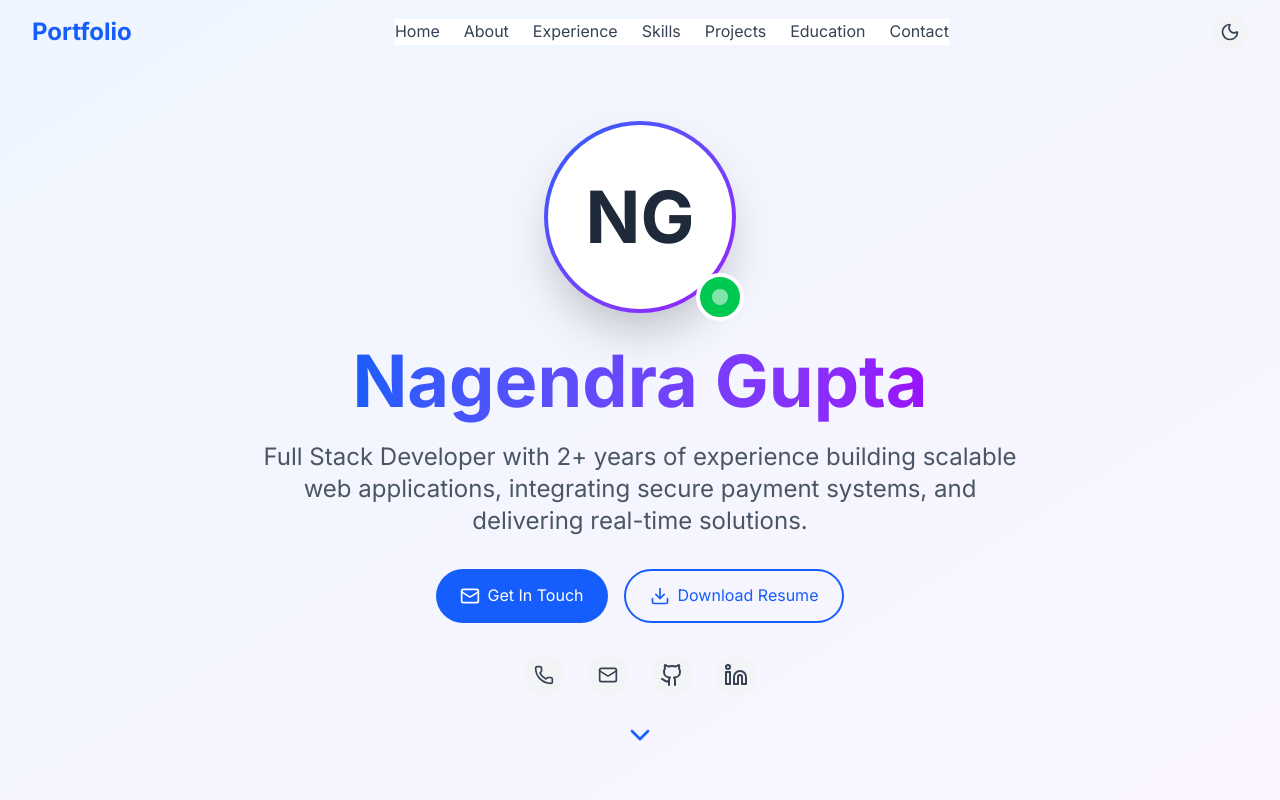
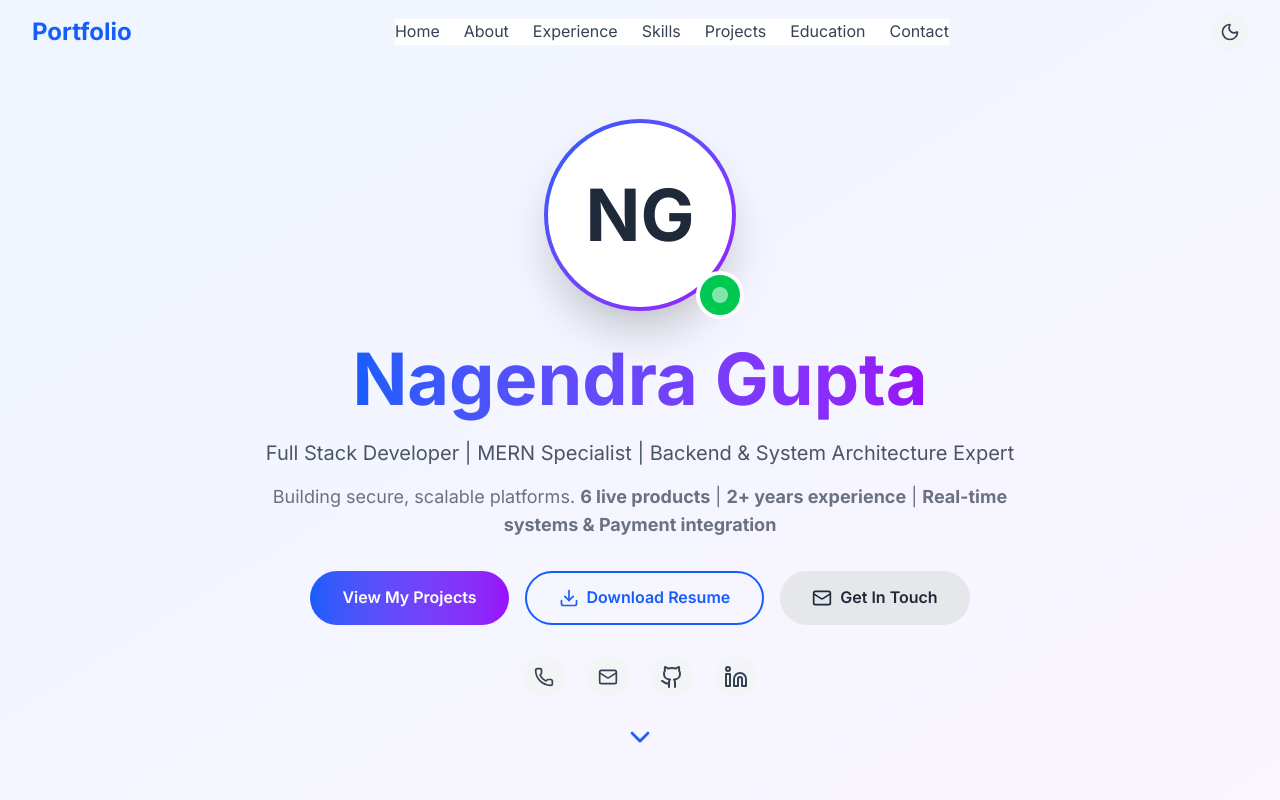
Before and after one commit to Nagendra1311/Portfolio, a React (Vite) app: page / in a window 1280 px wide. Shown: the top 800 px of the page. Built offline with nearby package versions, Linux system fonts and the light colour scheme.

Commit message:
minor changes

```diff
--- a/src/components/Hero.jsx
+++ b/src/components/Hero.jsx
@@ -27,58 +27,66 @@ const Hero = ({ isDarkMode }) => {
       }`}
     >
       <motion.div
-        className="max-w-6xl mx-auto px-4 text-center"
+        className="max-w-6xl px-4 mx-auto text-center"
         variants={container}
         initial="hidden"
         whileInView="show"
         viewport={{ once: true }}
       >
         {/* Profile Photo */}
-        <motion.div variants={item} className="mb-8 flex justify-center">
+        <motion.div variants={item} className="flex justify-center mb-8">
           <div className="relative">
-            <div className="w-40 h-40 md:w-48 md:h-48 rounded-full bg-gradient-to-br from-blue-600 to-purple-600 p-1 shadow-2xl">
+            <div className="w-40 h-40 p-1 rounded-full shadow-2xl md:w-48 md:h-48 bg-gradient-to-br from-blue-600 to-purple-600">
               <div className={`w-full h-full rounded-full flex items-center justify-center text-6xl md:text-7xl font-bold transition-colors ${isDarkMode ? "bg-gray-800 text-white" : "bg-white text-gray-800"}`}>
                 NG
               </div>
             </div>
             {/* Status Badge */}
-            <div className="absolute -bottom-2 -right-2 w-12 h-12 bg-green-500 rounded-full border-4 border-white dark:border-gray-800 flex items-center justify-center">
+            <div className="absolute flex items-center justify-center w-12 h-12 bg-green-500 border-4 border-white rounded-full -bottom-2 -right-2 dark:border-gray-800">
               <div className="w-4 h-4 bg-white rounded-full animate-pulse"></div>
             </div>
           </div>
         </motion.div>
 
         {/* Heading */}
-        <motion.h1 variants={item} className="text-5xl md:text-7xl font-bold mb-6">
-          <span className="bg-gradient-to-r from-blue-600 to-purple-600 bg-clip-text text-transparent">
+        <motion.h1 variants={item} className="mb-6 text-5xl font-bold md:text-7xl">
+          <span className="text-transparent bg-gradient-to-r from-blue-600 to-purple-600 bg-clip-text">
             Nagendra Gupta
           </span>
         </motion.h1>
 
-        {/* Subtext */}
-        <motion.p variants={item} className={`text-xl md:text-2xl mb-8 max-w-3xl mx-auto ${isDarkMode ? "text-gray-300" : "text-gray-600"}`}>
-          Full Stack Developer with 2+ years of experience building scalable web
-          applications, integrating secure payment systems, and delivering
-          real-time solutions.
+        {/* Subtext - Value Proposition */}
+        <motion.p variants={item} className={`text-lg md:text-xl mb-4 max-w-3xl mx-auto ${isDarkMode ? "text-gray-300" : "text-gray-600"}`}>
+          Full Stack Developer | MERN Specialist | Backend & System Architecture Expert
+        </motion.p>
+
+        {/* Impact Metric */}
+        <motion.p variants={item} className={`text-base md:text-lg mb-8 max-w-3xl mx-auto ${isDarkMode ? "text-gray-400" : "text-gray-500"}`}>
+          Building secure, scalable platforms. <strong>6 live products</strong> | <strong>2+ years experience</strong> | <strong>Real-time systems & Payment integration</strong>
         </motion.p>
 
         {/* Buttons */}
         <motion.div variants={item} className="flex flex-wrap justify-center gap-4 mb-8">
           <a
+            href="#projects"
+            className="flex items-center gap-2 px-8 py-3 font-semibold text-white transition-all rounded-full bg-gradient-to-r from-blue-600 to-purple-600 hover:shadow-lg hover:shadow-blue-500/50"
+          >
+            View My Projects
+          </a>
+          <a
+            href="https://nagendra1311.netlify.app/Nagendra_Gupta.pdf"
+            download
+            className="flex items-center gap-2 px-8 py-3 font-semibold text-blue-600 transition-colors border-2 border-blue-600 rounded-full hover:bg-blue-600 hover:text-white"
+          >
+            <Download size={20} />
+            Download Resume
+          </a>
+          <a
             href="mailto:nagendragupta3248@gmail.com"
-            className="flex items-center gap-2 bg-blue-600 text-white px-6 py-3 rounded-full hover:bg-blue-700 transition-colors"
+            className={`flex items-center gap-2 px-8 py-3 rounded-full transition-colors font-semibold ${isDarkMode ? "bg-gray-700 text-white hover:bg-gray-600" : "bg-gray-200 text-gray-800 hover:bg-gray-300"}`}
           >
             <Mail size={20} />
             Get In Touch
-          </a>
-          <a
-            href="https://nagendra1311.netlify.app/Nagendra_Gupta.pdf"
-            // href="https://nagendra1311.netlify.app/NagendraGupta.pdf"
-            download
-            className="flex items-center gap-2 border-2 border-blue-600 text-blue-600 px-6 py-3 rounded-full hover:bg-blue-600 hover:text-white transition-colors"
-          >
-            <Download size={20} />
-            Download Resume
           </a>
         </motion.div>
 
@@ -119,8 +127,8 @@ const Hero = ({ isDarkMode }) => {
         </motion.div>
 
         {/* Scroll Indicator */}
-        <motion.div variants={item} className="animate-bounce mt-8">
-          <ChevronDown size={32} className="text-blue-600 mx-auto" />
+        <motion.div variants={item} className="mt-8 animate-bounce">
+          <ChevronDown size={32} className="mx-auto text-blue-600" />
         </motion.div>
       </motion.div>
     </section>
@@ -144,12 +152,12 @@ export default Hero;
 //         : "bg-gradient-to-br from-blue-50 to-purple-50"
 //         }`}
 //     >
-//       <div className="max-w-6xl mx-auto px-4 text-center">
+//       <div className="max-w-6xl px-4 mx-auto text-center">
 //         <div className="mb-8">
 //           {/* Profile Photo */}
-//           <div className="mb-8 flex justify-center">
+//           <div className="flex justify-center mb-8">
 //             <div className="relative">
-//               <div className="w-40 h-40 md:w-48 md:h-48 rounded-full bg-gradient-to-br from-blue-600 to-purple-600 p-1 shadow-2xl">
+//               <div className="w-40 h-40 p-1 rounded-full shadow-2xl md:w-48 md:h-48 bg-gradient-to-br from-blue-600 to-purple-600">
 //                 <div
 //                   className={`w-full h-full rounded-full flex items-center justify-center text-6xl md:text-7xl font-bold transition-colors ${isDarkMode
 //                     ? "bg-gray-800 text-white"
@@ -160,15 +168,15 @@ export default Hero;
 //                 </div>
 //               </div>
 //               {/* Status Badge */}
-//               <div className="absolute -bottom-2 -right-2 w-12 h-12 bg-green-500 rounded-full border-4 border-white dark:border-gray-800 flex items-center justify-center">
+//               <div className="absolute flex items-center justify-center w-12 h-12 bg-green-500 border-4 border-white rounded-full -bottom-2 -right-2 dark:border-gray-800">
 //                 <div className="w-4 h-4 bg-white rounded-full animate-pulse"></div>
 //               </div>
 //             </div>
 //           </div>
 
 //           {/* Heading */}
-//           <h1 className="text-5xl md:text-7xl font-bold mb-6">
-//             <span className="bg-gradient-to-r from-blue-600 to-purple-600 bg-clip-text text-transparent">
+//           <h1 className="mb-6 text-5xl font-bold md:text-7xl">
+//             <span className="text-transparent bg-gradient-to-r from-blue-600 to-purple-600 bg-clip-text">
 //               Nagendra Gupta
 //             </span>
 //           </h1>
@@ -187,7 +195,7 @@ export default Hero;
 //           <div className="flex flex-wrap justify-center gap-4 mb-8">
 //             <a
 //               href="mailto:nagendragupta3248@gmail.com"
-//               className="flex items-center gap-2 bg-blue-600 text-white px-6 py-3 rounded-full hover:bg-blue-700 transition-colors"
+//               className="flex items-center gap-2 px-6 py-3 text-white transition-colors bg-blue-600 rounded-full hover:bg-blue-700"
 //             >
 //               <Mail size={20} />
 //               Get In Touch
@@ -195,7 +203,7 @@ export default Hero;
 //             <a
 //               href="/Nagendra Gupta.pdf"
 //               download
-//               className="flex items-center gap-2 border-2 border-blue-600 text-blue-600 px-6 py-3 rounded-full hover:bg-blue-600 hover:text-white transition-colors"
+//               className="flex items-center gap-2 px-6 py-3 text-blue-600 transition-colors border-2 border-blue-600 rounded-full hover:bg-blue-600 hover:text-white"
 //             >
 //               <Download size={20} />
 //               Download Resume
@@ -252,7 +260,7 @@ export default Hero;
 
 //         {/* Scroll Indicator */}
 //         <div className="animate-bounce">
-//           <ChevronDown size={32} className="text-blue-600 mx-auto" />
+//           <ChevronDown size={32} className="mx-auto text-blue-600" />
 //         </div>
 //       </div>
 //     </section>
--- a/src/components/Projects.jsx
+++ b/src/components/Projects.jsx
@@ -44,6 +44,23 @@ const Projects = ({ isDarkMode }) => {
       ],
       link: "https://partner.batuk.gold",
       thumbnail: "/assets/projects/partner.png",
+    },
+     {
+      title: "Bajaj Capital Platform",
+      status: "Live",
+      description:
+        "White-label gold and silver investment platform for Bajaj Capital as a Batuk partner, featuring buy/sell, SIP, coin redemption, and jewelry purchases with Bajaj branding.",
+      impact: "Enterprise partnership platform processing high-value transactions with secure payment integration",
+      features: [
+        "White-label implementation of Batuk's investment platform for Bajaj Capital",
+        "Purchases, recurring payments (SIP), and coin/jewelry redemption",
+        "Live metal prices & catalogs via third-party API integration",
+        "Cashfree Webhooks for secure payments and transaction handling",
+        "Enterprise-grade logging, error handling, and audit trails",
+      ],
+      tech: ["React.js", "Node.js", "Express.js", "MongoDB", "Cashfree", "Firebase"],
+      link: "https://digigoldsilver.bajajcapital.com/",
+      thumbnail: "/assets/projects/bajajcapital.png",
     },
     {
       title: "DreamDor.com Platform",
@@ -131,12 +148,12 @@ const Projects = ({ isDarkMode }) => {
       className={`py-20 transition-colors duration-300 ${isDarkMode ? "bg-gray-800" : "bg-white"
         }`}
     >
-      <div className="max-w-6xl mx-auto px-4">
-        <h2 className="text-4xl font-bold text-center mb-16 bg-gradient-to-r from-blue-600 to-purple-600 bg-clip-text text-transparent">
+      <div className="max-w-6xl px-4 mx-auto">
+        <h2 className="mb-16 text-4xl font-bold text-center text-transparent bg-gradient-to-r from-blue-600 to-purple-600 bg-clip-text">
           Featured Projects
         </h2>
 
-        <div className="grid md:grid-cols-2 lg:grid-cols-3 gap-8">
+        <div className="grid gap-8 md:grid-cols-2 lg:grid-cols-3">
           {projects.map((project, index) => (
             <motion.article
               key={project.title}
@@ -151,7 +168,7 @@ const Projects = ({ isDarkMode }) => {
               variants={cardVariants}
             >
               {/* Title + Status */}
-              <div className="flex justify-between items-start mb-4">
+              <div className="flex items-start justify-between mb-4">
                 <h3
                   className={`text-xl font-bold ${isDarkMode ? "text-white" : "text-gray-800"
                     }`}
@@ -183,7 +200,7 @@ const Projects = ({ isDarkMode }) => {
                     src={project.thumbnail}
                     alt={`${project.title} screenshot`}
                     loading="lazy"
-                    className="w-full h-40 object-cover rounded-sm mb-4"
+                    className="object-cover w-full h-40 mb-4 rounded-sm"
                   />
                 </div>
               ) : null}
@@ -211,7 +228,7 @@ const Projects = ({ isDarkMode }) => {
                       className={`text-sm flex items-start gap-2 ${isDarkMode ? "text-gray-300" : "text-gray-600"
                         }`}
                     >
-                      <div className="w-1 h-1 bg-blue-600 rounded-full mt-2 flex-shrink-0"></div>
+                      <div className="flex-shrink-0 w-1 h-1 mt-2 bg-blue-600 rounded-full"></div>
                       {feature}
                     </li>
                   ))}
@@ -220,7 +237,7 @@ const Projects = ({ isDarkMode }) => {
 
               {/* Tech Stack */}
               <div className="mb-4">
-                <ul className="flex flex-wrap gap-2 list-none p-0 m-0" aria-label={`${project.title} technologies`}>
+                <ul className="flex flex-wrap gap-2 p-0 m-0 list-none" aria-label={`${project.title} technologies`}>
                   {project.tech.slice(0, 3).map((tech, i) => (
                     <li key={i}>
                       <span
@@ -397,12 +414,12 @@ export default Projects;
 //         isDarkMode ? "bg-gray-800" : "bg-white"
 //       }`}
 //     >
-//       <div className="max-w-6xl mx-auto px-4">
-//         <h2 className="text-4xl font-bold text-center mb-16 bg-gradient-to-r from-blue-600 to-purple-600 bg-clip-text text-transparent">
+//       <div className="max-w-6xl px-4 mx-auto">
+//         <h2 className="mb-16 text-4xl font-bold text-center text-transparent bg-gradient-to-r from-blue-600 to-purple-600 bg-clip-text">
 //           Featured Projects
 //         </h2>
 
-//         <div className="grid md:grid-cols-2 lg:grid-cols-3 gap-8">
+//         <div className="grid gap-8 md:grid-cols-2 lg:grid-cols-3">
 //           {projects.map((project, index) => (
 //             <div
 //               key={index}
@@ -413,7 +430,7 @@ export default Projects;
 //               }`}
 //             >
 //               {/* Title + Status */}
-//               <div className="flex justify-between items-start mb-4">
+//               <div className="flex items-start justify-between mb-4">
 //                 <h3
 //                   className={`text-xl font-bold ${
 //                     isDarkMode ? "text-white" : "text-gray-800"
@@ -466,7 +483,7 @@ export default Projects;
 //                         isDarkMode ? "text-gray-300" : "text-gray-600"
 //                       }`}
 //                     >
-//                       <div className="w-1 h-1 bg-blue-600 rounded-full mt-2 flex-shrink-0"></div>
+//                       <div className="flex-shrink-0 w-1 h-1 mt-2 bg-blue-600 rounded-full"></div>
 //                       {feature}
 //                     </li>
 //                   ))}
```
Also changed, not shown: public/assets/projects/bajajcapital.png (added).
